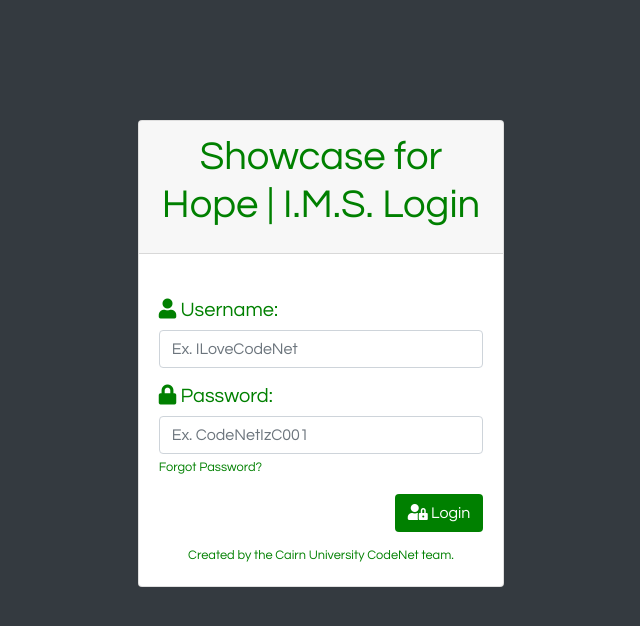
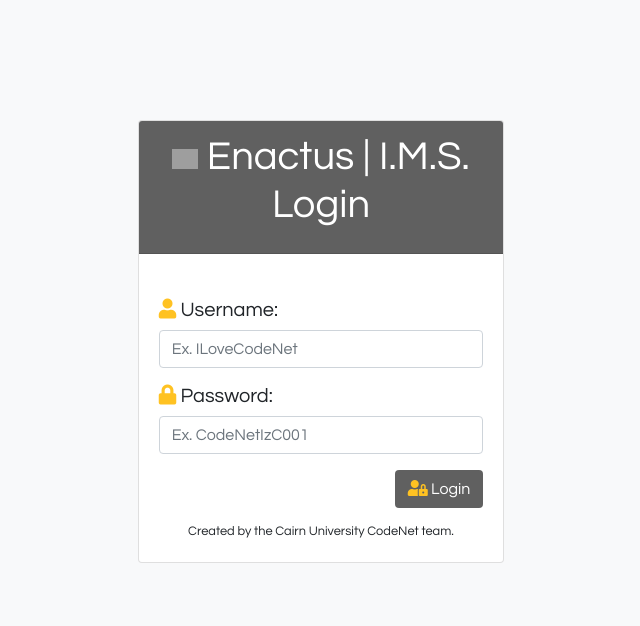
Before and after one commit to TheCAIRN/EnInveM, a PHP site: page /T_login.php in a window 1280 px wide. Shown: the top 626 px of the page, without its empty margins (319-959 px from the left). Run offline with PHP 8.4, Linux system fonts and the light colour scheme; some libraries are stand-ins or nearby versions; grey boxes are pictures that could not be loaded.

Commit message:
Add files via upload

```diff
--- a/09-26-2019/T_login.php
+++ b/09-26-2019/T_login.php
@@ -5,41 +5,41 @@
 <html lang="en" dir="ltr">
   <head>
     <meta charset="utf-8">
-    <title>Showcase For Hope | IMS Login</title>
+    <title>Enactus | I.M.S. Login</title>
+		<link rel="shortcut icon" type="image/x-icon" href="Images/enactus_logo.png" />
     <link rel="stylesheet" href="https://stackpath.bootstrapcdn.com/bootstrap/4.3.1/css/bootstrap.min.css" integrity="sha384-ggOyR0iXCbMQv3Xipma34MD+dH/1fQ784/j6cY/iJTQUOhcWr7x9JvoRxT2MZw1T" crossorigin="anonymous">
     <link rel="stylesheet" href="https://use.fontawesome.com/releases/v5.8.2/css/all.css" integrity="sha384-oS3vJWv+0UjzBfQzYUhtDYW+Pj2yciDJxpsK1OYPAYjqT085Qq/1cq5FLXAZQ7Ay" crossorigin="anonymous">
     <link href="https://fonts.googleapis.com/css?family=Questrial&display=swap" rel="stylesheet">
     <!--<link rel="stylesheet" href="CSS/login.css">-->
   </head>
-  <body class="bg-dark">
+  <body class="bg-light">
 
     <div class="container col-12 col-sm-12 col-md-6 col-lg-5 col-xl-4">
       <br><br><br><br><br>
       <div class="col-12">
-        <div class="card" style="font-family: 'Questrial', sans-serif; color:green;">
-          <div class="card-header text-center" style="color:green;">
+        <div class="card" style="font-family: 'Questrial', sans-serif;">
+          <div class="card-header text-center text-white" style="background-color:#606060;">
 
-              <h1 class="card-title" style="opacity:none;">Showcase for Hope | I.M.S. Login</h1>
+              <h1 class="card-title"><img src="Images/enactus_logo.png" alt="enactus_logo" style="width:8%; height:auto;"> Enactus | I.M.S. Login</h1>
 
           </div>
           <div class="card-body">
             <br>
             <form class="" action="Includes/login.inc.php" method="post">
               <div class="form-group">
-                <h5><i class="fas fa-user"></i> Username:</h5>
+                <h5><i style="color:#ffc222;" class="fas fa-user"></i> Username:</h5>
                 <?php
-									echo '<input class="form-control" name="uid" placeholder="Ex. ILoveCodeNet" style="color:green;"/>';
+									echo '<input class="form-control" name="uid" placeholder="Ex. ILoveCodeNet" />';
                 ?>
               </div>
               <div class="form-group">
-                <h5><i class="fas fa-lock"></i> Password:</h5>
+                <h5><i style="color:#ffc222;" class="fas fa-lock"></i> Password:</h5>
 								<?php
-									echo '<input type="password" class="form-control" name="pwd" placeholder="Ex. CodeNetIzC001" style="color:green;"/>';
+									echo '<input type="password" class="form-control" name="pwd" placeholder="Ex. CodeNetIzC001" />';
 								?>
-                <a href="#" style="color:green;"><small>Forgot Password?</small></a>
               </div>
 							<?php
-								echo '<button name="login-submit" type="submit" class="btn float-right" style="background-color:green; color:White;"><i class="fas fa-user-lock"></i> Login</button>';
+								echo '<button name="login-submit" type="submit" class="btn float-right" style="background-color:#606060; color:White;"><i style="color:#ffc222;" class="fas fa-user-lock"></i> Login</button>';
 								?>
             </form>
             <br><br>
```
